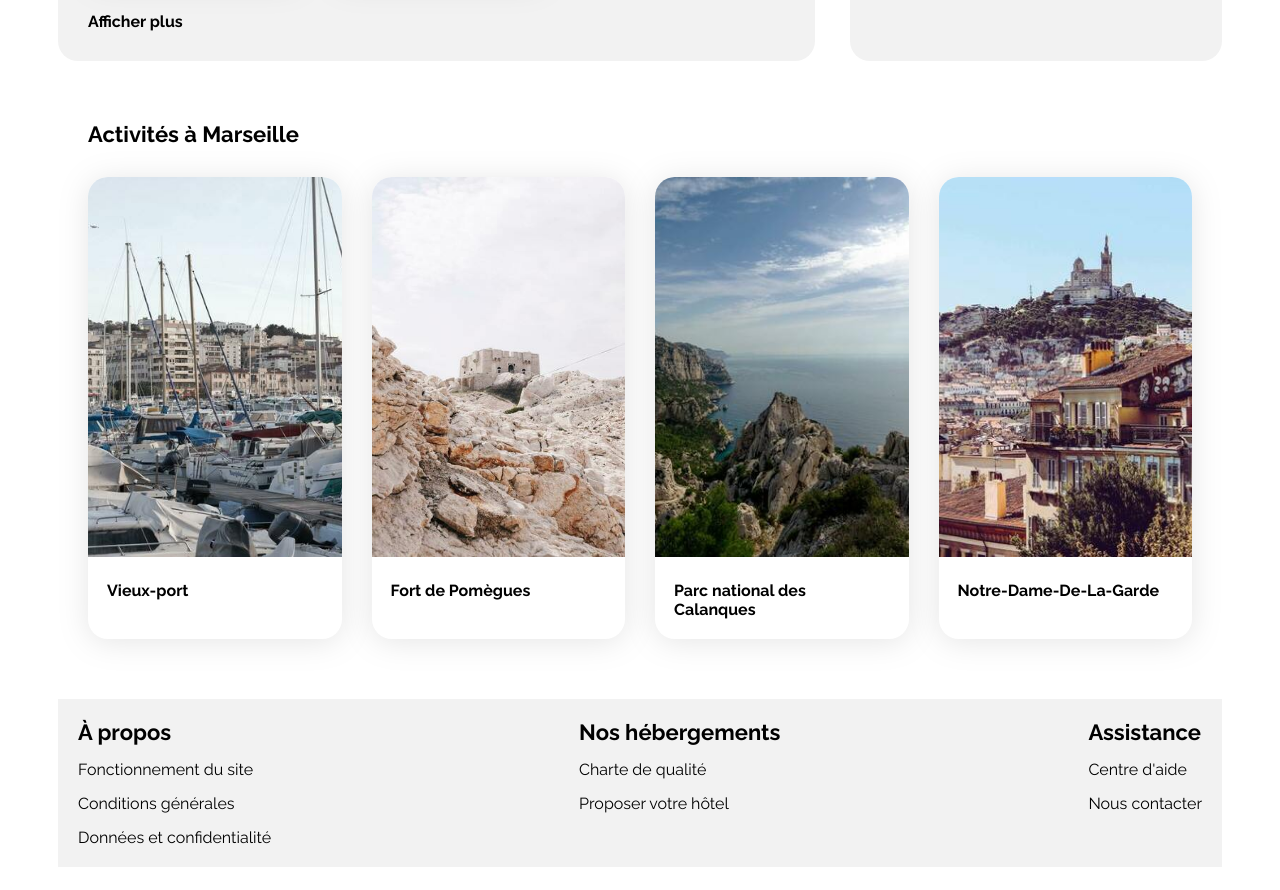
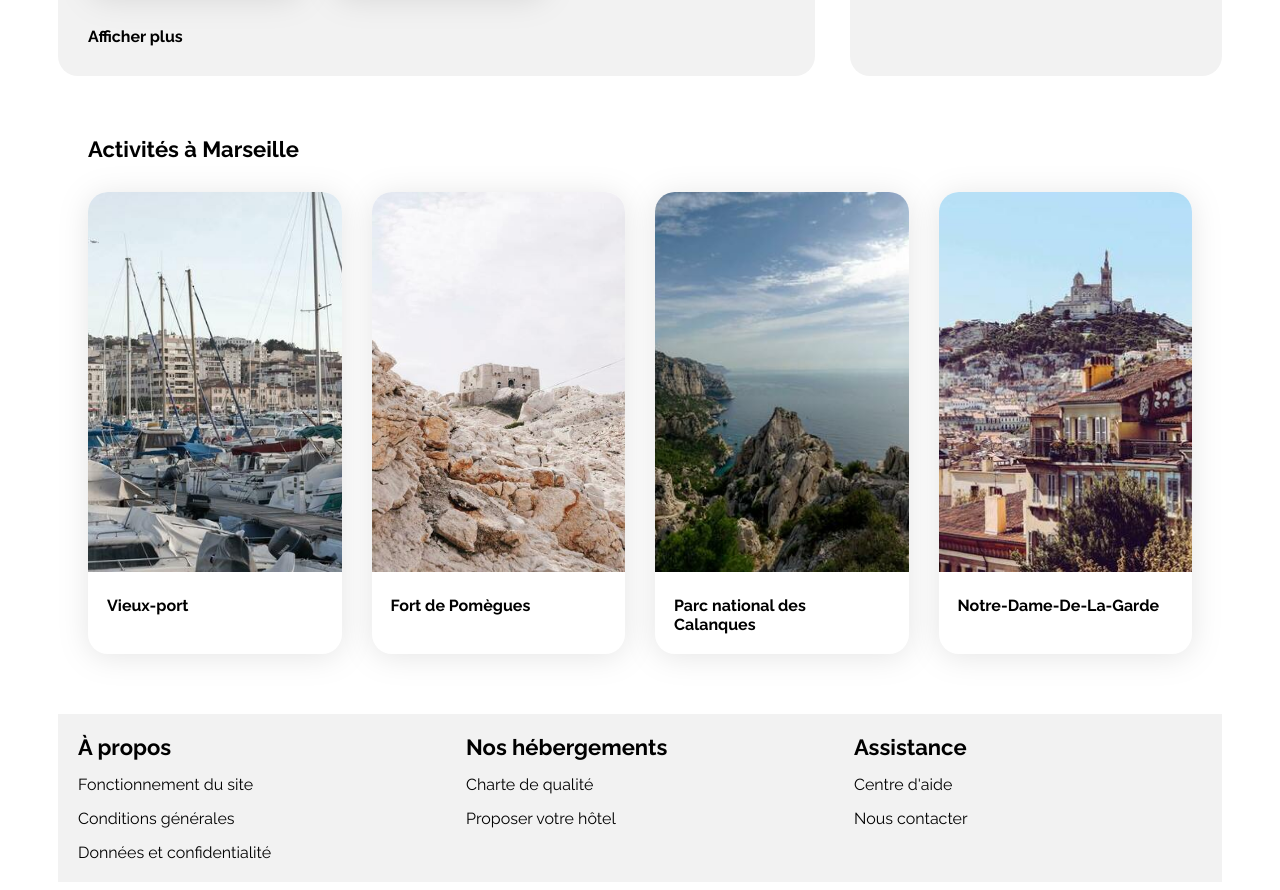
Before and after one commit to Gaby-code42/Booki, a plain HTML site: page index.html in a window 1280 px wide. Shown: the part 1306-2196 px from the top of the page. Drawn offline with Linux system fonts and the light colour scheme.

Commit message:
modification footer

```diff
--- a/css/style.css
+++ b/css/style.css
@@ -252,7 +252,7 @@ input[type="submit"] {
 
 .card-txt {
     display: flex;
-    Padding :0px 15px 10px 15px;
+    Padding :10px 5px 5px 15px;;
     Gap: 8px;
     flex-direction: column;
 }
@@ -409,13 +409,11 @@ footer {
 
 .footer-list {
     display:flex;
-    justify-content: space-between;
     width: 100%;
-    gap:30px;
+    gap: 0;
 }
 
 .footer-list ul {
-    display: flex;
     flex-direction: column;
     padding: 20px;
     margin: 0;
--- a/index.html
+++ b/index.html
@@ -311,18 +311,18 @@
         </main>
         <footer>
             <nav class="footer-list">
-                    <ul class="about">
+                    <ul class="footer-list">
                         <li><h3>À propos</h3></li>
                         <li><p>Fonctionnement du site</p></li>
                         <li><p>Conditions générales</p></li>
                         <li><p>Données et confidentialité</p></li>
                     </ul>
-                    <ul class="footer-hebergement">
+                    <ul class="footer-list">
                         <li><h3>Nos hébergements</h3></li>
                         <li><p>Charte de qualité</p></li>
                         <li><p>Proposer votre hôtel</p></li>
                     </ul>
-                    <ul class="help">
+                    <ul class="footer-list">
                         <li><h3>Assistance</h3></li>
                         <li><p>Centre d'aide</p></li>
                         <li><p>Nous contacter</p></li>
```
